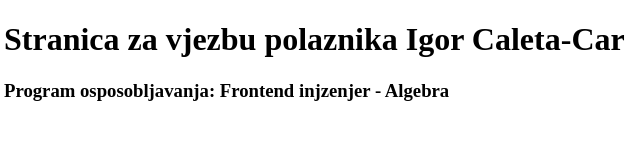
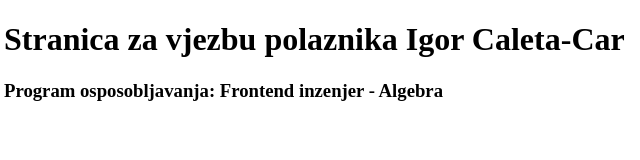
Before and after one commit to igor1911/algebra-vjezba-1, a plain HTML site: page index.html in a window 1280 px wide. Shown: the full height of the page, 4-644 px from the left. Drawn offline with Linux system fonts and the light colour scheme.

Commit message:
Fixing the wording

```diff
--- a/index.html
+++ b/index.html
@@ -9,6 +9,6 @@
 </head>
 <body>
     <h1>Stranica za vjezbu polaznika Igor Caleta-Car</h1>
-    <h3>Program osposobljavanja: Frontend injzenjer - Algebra</h3>
+    <h3>Program osposobljavanja: Frontend inzenjer - Algebra</h3>
 </body>
 </html>
```
